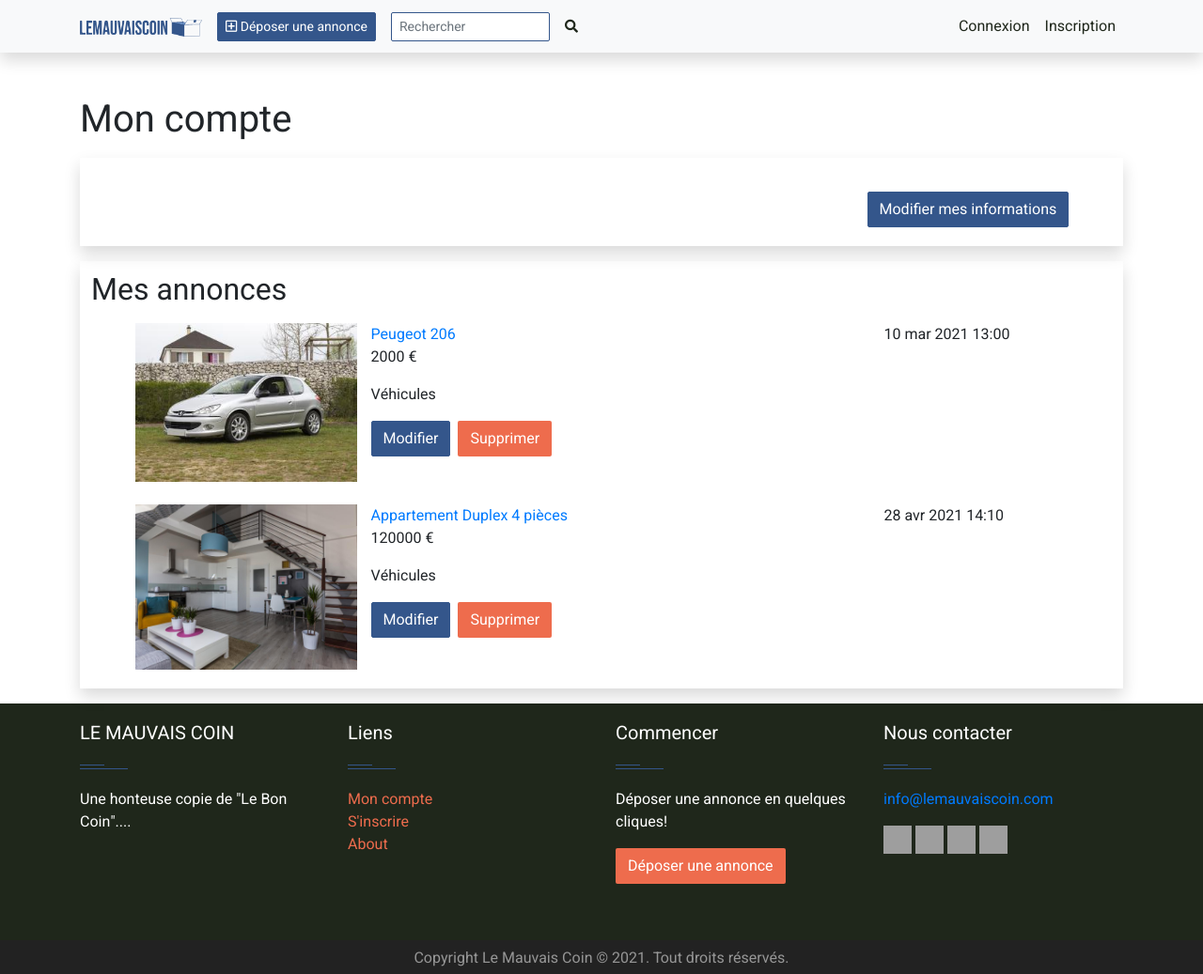
After one commit to StephaneCavillon/Lebonsoin_bis, a CodeIgniter app: a page that uses application/views/user/account_user_view.php in a window 1280 px wide. The commit adds this page. Shown: the whole page at 94% size. Run offline with CodeIgniter, Linux system fonts and the light colour scheme; data that the repository does not hold is empty; some libraries are stand-ins or nearby versions; grey boxes are pictures that could not be loaded.

Commit message:
ajout vue, controlleur, model pour affichage compte user

```diff
--- a/application/controllers/User_controller.php
+++ b/application/controllers/User_controller.php
@@ -46,7 +46,18 @@ class User_controller extends CI_Controller {
             }
         }
 
+        ///////////////////////////////////////////////////////////////////////////
+        // KEVIN
+        ///////////////////////////////////////////////////////////////////////////
 
+        public function view_user($id) {
+
+            $data['user'] = $this->user_model->get_one_user($id);
+
+            $this->load->view('templates/header');
+            $this->load->view('user/account_user_view', $data);
+            $this->load->view('templates/footer');
+        }
 
 
 
--- a/application/models/User_model.php
+++ b/application/models/User_model.php
@@ -1,5 +1,6 @@
 <?php
-class User_model extends CI_Model {
+class User_model extends CI_Model
+{
 
     public function __construct()
     {
@@ -7,11 +8,11 @@ class User_model extends CI_Model {
     }
 
 
-        public function get_all_users(){
-            $query= $this->db->get('user');
+    public function get_all_users()
+    {
+        $query = $this->db->get('user');
 
         return $query->result();
-
     }
     public function set_user($data)
     {
@@ -20,5 +21,13 @@ class User_model extends CI_Model {
         return $this->db->insert('user', $data);
     }
 
+///////////////////////////////////////////////////////////////////////////////////////
+// KEVIN
+///////////////////////////////////////////////////////////////////////////////////////
 
+    public function get_one_user($id) {
+
+        $query = $this->db->get_where('user', array('id' => $id));
+        return $query->result();
     }
+}
--- /dev/null
+++ b/application/views/user/account_user_view.php
@@ -0,0 +1,126 @@
+<div class="container">
+
+	<h1 class="mb-3">Mon compte</h1>
+	<!-- Mes infos -->
+	<div class="row mb-3">
+		<div class="col">
+			<div class="shadow p-1">
+				<div class="row p-2 m-2">
+					<div class="col-sm-12 col-lg-9">
+						<h5 class="card-title"><?=$user[0]->pseudo ?? ''?></h5>
+						<p><?=$user[0]->mail ?? ''?></p>
+					</div>
+					<div class="col-sm-12 col-lg-3">
+						<button class="btn btn-success mt-3" type="button" data-toggle="collapse"
+							data-target="#collapse">Modifier mes informations</button>
+					</div>
+				</div>
+
+				<div class="collapse m-3 p-3 shadow" id="collapse">
+					<div>
+
+						<?= validation_errors() ?>
+
+						<?= form_open('user/edit_user/'.$user[0]->id) ?>
+
+						<div class="row m-3 p-2">
+							<div class="col-md-4">
+								<label for="pseudo">Pseudo</label>
+								<input type="text" name="pseudo" class="form-control" value="<?=$user[0]->pseudo?>">
+							</div>
+							<div class="col-md-4">
+								<label for="mail">Email</label>
+								<input type="email" name="mail" class="form-control" value="<?=$user[0]->mail?>">
+							</div>
+							<div class="col-md-4">
+								<label for="bithdate">Date de naissance</label>
+								<input type="date" name="birthdate" class="form-control"
+									value="<?=$user[0]->birthdate?>">
+							</div>
+							<div class="row p-2 justify-content-center">
+								<div class="col mt-3">
+									<button type="submit" name="submit" class="btn btn-success">Sauvegarder</button>
+								</div>
+							</div>
+						</div>
+
+
+						</form>
+					</div>
+				</div>
+
+			</div>
+		</div>
+	</div>
+
+	<!-- Mes annonces -->
+	<div class="row mb-3">
+		<div class="col">
+
+			<div class="shadow p-1">
+				<h2 class="p-2">Mes annonces</h2>
+				<div class="container">
+					<div class="row">
+						<div class="col-12">
+                            <ul>
+
+                                <li class="mb-4">
+                                    <div class="row">
+                                        <div class="col-3">
+                                            <img class="img-fluid" src="<?=base_url('assets/upload/1.jpg')?>" alt="" width="100%">
+                                        </div>
+                                        <div class="col-6">
+                                            <div class="row">
+                                                <a href="">Peugeot 206</a>
+                                            </div>
+                                            <div class="row">
+                                                <p>2000 €</p>
+                                            </div>
+                                            <div class="row">
+                                                <p>Véhicules</p>
+                                            </div>
+                                            <div class="row">
+                                                <button class="btn btn-success">Modifier</button>
+                                                <button class="btn btn-footer ml-2">Supprimer</button>
+                                            </div>
+                                        </div>
+                                        <div class="col-3">
+                                            <p>10 mar 2021 13:00</p>
+                                        </div>
+                                    </div>
+                                </li>
+
+                                <li>
+                                    <div class="row">
+                                        <div class="col-3">
+                                            <img class="img-fluid" src="<?=base_url('assets/upload/4.jpg')?>" alt="" width="100%">
+                                        </div>
+                                        <div class="col-6">
+                                            <div class="row">
+                                                <a href="">Appartement Duplex 4 pièces</a>
+                                            </div>
+                                            <div class="row">
+                                                <p>120000 €</p>
+                                            </div>
+                                            <div class="row">
+                                                <p>Véhicules</p>
+                                            </div>
+                                            <div class="row">
+                                                <button class="btn btn-success">Modifier</button>
+                                                <button class="btn btn-footer ml-2">Supprimer</button>
+                                            </div>
+                                        </div>
+                                        <div class="col-3">
+                                            <p>28 avr 2021 14:10</p>
+                                        </div>
+                                    </div>
+                                </li>
+
+                            </ul>
+						</div>
+					</div>
+				</div>
+			</div>
+		</div>
+	</div>
+</div>
--- a/assets/css/styles.css
+++ b/assets/css/styles.css
@@ -14,6 +14,10 @@ html {
 	padding: 0;
 	background-color: #FFF;
 	font-family: 'Heebo', Tahoma, Verdana, sans-serif;
+}
+
+li {
+	list-style-type: none;
 }
 
 /* Scrollbar */
```
Also changed, not shown: application/views/user/connection_user_form.php (+10 -3 lines). Lines whose indentation alone changed are shown as unchanged.
